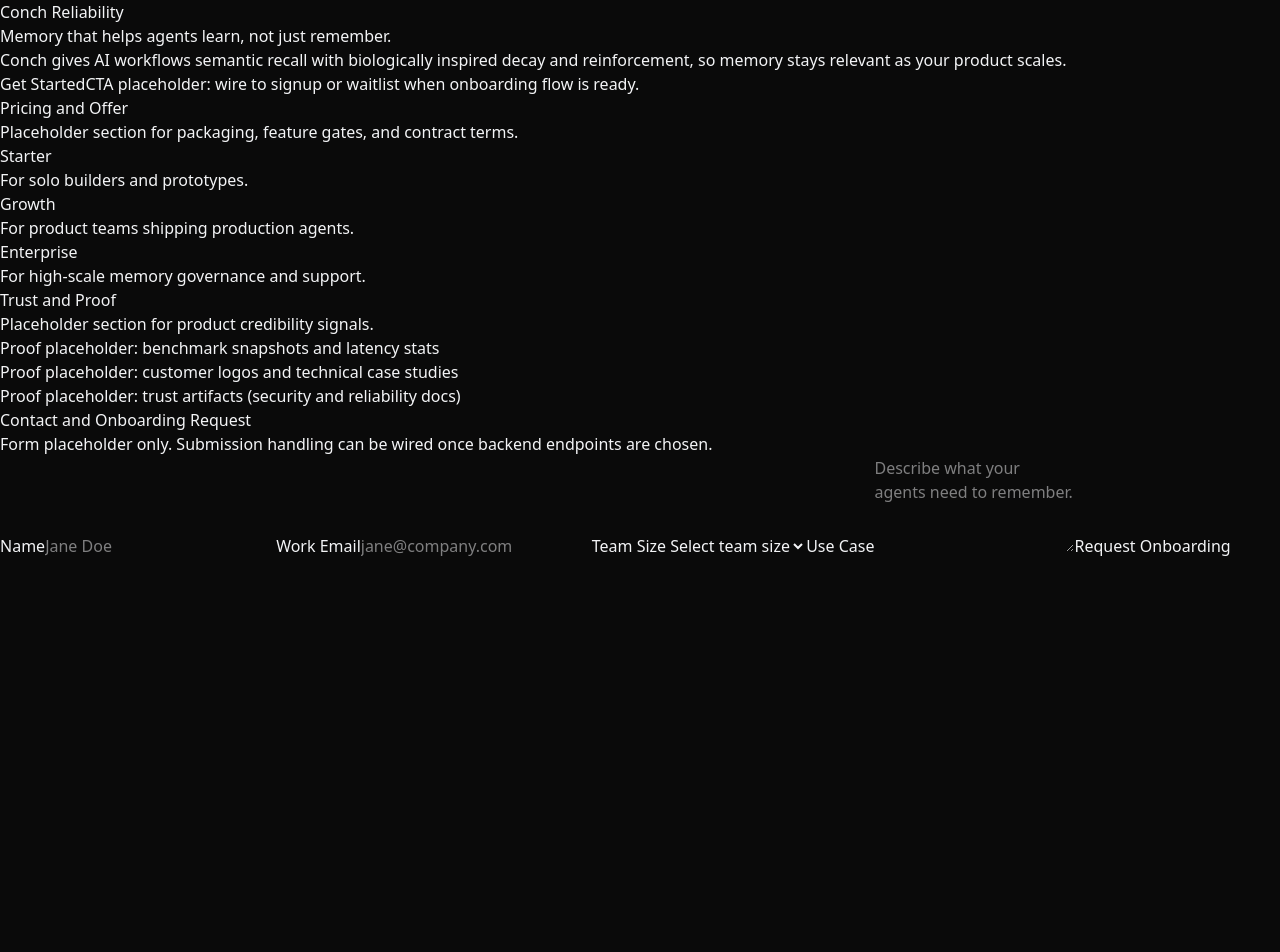
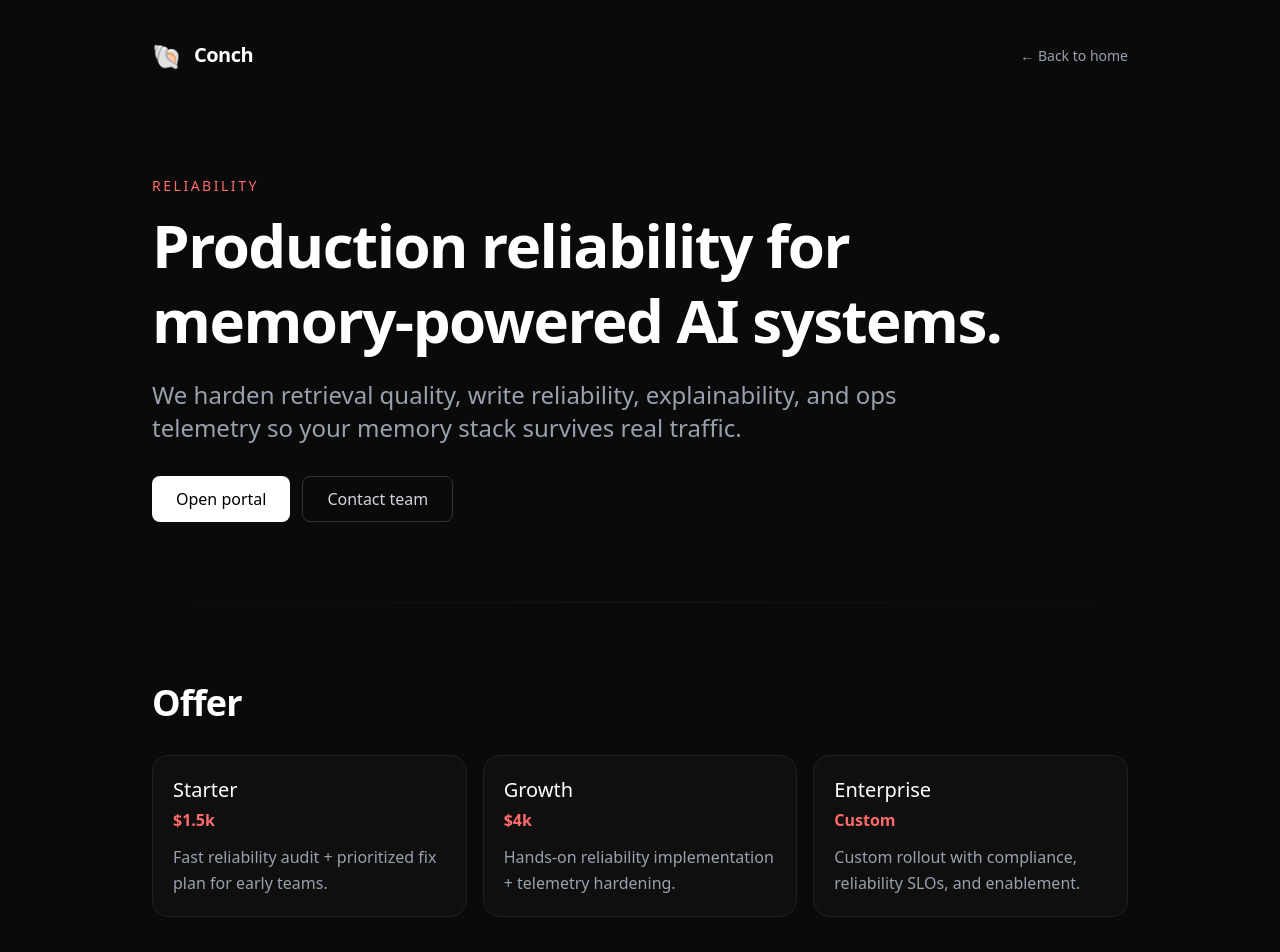
Before and after one commit to jlgrimes/conch-web, a Next.js app: page /reliability in a window 1280 px wide. Shown: the top 952 px of the page. Before the commit the page ends 800 px from the top, so only its background shows below. Built offline with nearby package versions, Linux system fonts and the light colour scheme.

Commit message:
feat(web): restyle /reliability to match homepage visual language

```diff
--- a/app/reliability/page.tsx
+++ b/app/reliability/page.tsx
@@ -1,97 +1,119 @@
-const pricingTiers = [
+"use client";
+
+import { motion } from "framer-motion";
+
+function FadeIn({ children, delay = 0, className = "" }: { children: React.ReactNode; delay?: number; className?: string }) {
+  return (
+    <motion.div
+      initial={{ opacity: 0, filter: "blur(8px)", y: 10 }}
+      whileInView={{ opacity: 1, filter: "blur(0px)", y: 0 }}
+      viewport={{ once: true, margin: "-5%" }}
+      transition={{ duration: 0.7, delay, ease: [0.16, 1, 0.3, 1] }}
+      className={className}
+    >
+      {children}
+    </motion.div>
+  );
+}
+
+const tiers = [
   {
     name: "Starter",
-    placeholder: "For solo builders and prototypes.",
+    price: "$1.5k",
+    detail: "Fast reliability audit + prioritized fix plan for early teams.",
   },
   {
     name: "Growth",
-    placeholder: "For product teams shipping production agents.",
+    price: "$4k",
+    detail: "Hands-on reliability implementation + telemetry hardening.",
   },
   {
     name: "Enterprise",
-    placeholder: "For high-scale memory governance and support.",
+    price: "Custom",
+    detail: "Custom rollout with compliance, reliability SLOs, and enablement.",
   },
-];
-
-const proofItems = [
-  "Proof placeholder: benchmark snapshots and latency stats",
-  "Proof placeholder: customer logos and technical case studies",
-  "Proof placeholder: trust artifacts (security and reliability docs)",
 ];
 
 export default function ReliabilityPage() {
   return (
-    <main className="page-shell">
-      <header className="hero card">
-        <p className="eyebrow">Conch Reliability</p>
-        <h1>Memory that helps agents learn, not just remember.</h1>
-        <p className="lead">
-          Conch gives AI workflows semantic recall with biologically inspired decay and reinforcement, so memory stays relevant as your
-          product scales.
-        </p>
-        <div className="cta-row">
-          <button type="button" className="primary-btn">
-            Get Started
-          </button>
-          <span className="cta-note">CTA placeholder: wire to signup or waitlist when onboarding flow is ready.</span>
+    <main className="min-h-screen bg-[#0a0a0a] text-gray-100 selection:bg-[var(--accent)] selection:text-white flex flex-col items-center">
+      <nav className="w-full max-w-5xl px-6 py-10 flex justify-between items-center">
+        <div className="flex items-center gap-3">
+          <span className="text-2xl">🐚</span>
+          <span className="text-xl font-bold tracking-tight text-white mb-0.5">Conch</span>
         </div>
-      </header>
+        <a href="/" className="text-sm text-gray-400 hover:text-white transition-colors">
+          ← Back to home
+        </a>
+      </nav>
 
-      <section className="card" aria-labelledby="pricing-title">
-        <h2 id="pricing-title">Pricing and Offer</h2>
-        <p className="section-note">Placeholder section for packaging, feature gates, and contract terms.</p>
-        <div className="tier-grid">
-          {pricingTiers.map((tier) => (
-            <article className="tier" key={tier.name}>
-              <h3>{tier.name}</h3>
-              <p>{tier.placeholder}</p>
-            </article>
+      <section className="w-full max-w-5xl px-6 pt-10 md:pt-16 pb-14 md:pb-20">
+        <FadeIn delay={0.1}>
+          <p className="text-sm uppercase tracking-[0.18em] text-[var(--accent)] mb-3">Reliability</p>
+          <h1 className="text-5xl md:text-6xl font-semibold tracking-tight text-white leading-tight max-w-4xl">
+            Production reliability for memory-powered AI systems.
+          </h1>
+        </FadeIn>
+        <FadeIn delay={0.2}>
+          <p className="text-lg md:text-2xl text-gray-400 mt-5 max-w-3xl leading-snug">
+            We harden retrieval quality, write reliability, explainability, and ops telemetry so your memory stack survives real traffic.
+          </p>
+        </FadeIn>
+        <FadeIn delay={0.3}>
+          <div className="mt-8 flex flex-wrap gap-3">
+            <a
+              href="https://app.conch.lol"
+              target="_blank"
+              rel="noreferrer"
+              className="inline-flex items-center justify-center gap-2 px-6 py-2.5 bg-white text-black rounded-lg hover:bg-gray-200 transition-colors"
+            >
+              Open portal
+            </a>
+            <a
+              href="mailto:founders@conch.lol?subject=Conch%20Reliability"
+              className="inline-flex items-center justify-center gap-2 px-6 py-2.5 border border-[#333] text-gray-300 rounded-lg hover:border-gray-500 transition-colors"
+            >
+              Contact team
+            </a>
+          </div>
+        </FadeIn>
+      </section>
+
+      <div className="w-full max-w-5xl px-6">
+        <div className="w-full h-[1px] bg-gradient-to-r from-transparent via-[#222] to-transparent opacity-50"></div>
+      </div>
+
+      <section className="w-full max-w-5xl px-6 py-14 md:py-20">
+        <FadeIn>
+          <h2 className="text-3xl md:text-4xl font-semibold text-white tracking-tight mb-8">Offer</h2>
+        </FadeIn>
+        <div className="grid md:grid-cols-3 gap-4">
+          {tiers.map((tier, i) => (
+            <FadeIn delay={0.1 + i * 0.07} key={tier.name}>
+              <article className="bg-[#0f0f0f] border border-[#202020] rounded-2xl p-5 h-full">
+                <h3 className="text-white text-xl font-medium">{tier.name}</h3>
+                <p className="text-[var(--accent)] font-semibold mt-1">{tier.price}</p>
+                <p className="text-gray-400 mt-3 leading-relaxed">{tier.detail}</p>
+              </article>
+            </FadeIn>
           ))}
         </div>
       </section>
 
-      <section className="card" aria-labelledby="trust-title">
-        <h2 id="trust-title">Trust and Proof</h2>
-        <p className="section-note">Placeholder section for product credibility signals.</p>
-        <ul className="proof-list">
-          {proofItems.map((item) => (
-            <li key={item}>{item}</li>
-          ))}
-        </ul>
-      </section>
-
-      <section className="card" aria-labelledby="contact-title">
-        <h2 id="contact-title">Contact and Onboarding Request</h2>
-        <p className="section-note">Form placeholder only. Submission handling can be wired once backend endpoints are chosen.</p>
-        <form className="contact-form">
-          <label>
-            Name
-            <input type="text" name="name" placeholder="Jane Doe" />
-          </label>
-          <label>
-            Work Email
-            <input type="email" name="email" placeholder="jane@company.com" />
-          </label>
-          <label>
-            Team Size
-            <select name="teamSize" defaultValue="">
-              <option value="" disabled>
-                Select team size
-              </option>
-              <option value="1-5">1-5</option>
-              <option value="6-20">6-20</option>
-              <option value="21-100">21-100</option>
-              <option value="101+">101+</option>
-            </select>
-          </label>
-          <label>
-            Use Case
-            <textarea name="useCase" rows={4} placeholder="Describe what your agents need to remember." />
-          </label>
-          <button type="submit" className="secondary-btn">
-            Request Onboarding
-          </button>
-        </form>
+      <section className="w-full max-w-5xl px-6 pb-16 md:pb-24">
+        <FadeIn>
+          <h2 className="text-3xl md:text-4xl font-semibold text-white tracking-tight mb-6">Proof we focus on</h2>
+        </FadeIn>
+        <FadeIn delay={0.1}>
+          <div className="bg-[#0f0f0f] border border-[#202020] rounded-2xl p-6">
+            <ul className="space-y-3 text-gray-300 leading-relaxed">
+              <li>• Retrieval drift checks and ranking explainability artifacts</li>
+              <li>• Write-retry telemetry + failure-mode hardening</li>
+              <li>• Snapshot comparison tooling for regression triage</li>
+              <li>• Documented rollout checklist for production readiness</li>
+            </ul>
+          </div>
+        </FadeIn>
       </section>
     </main>
   );
```
